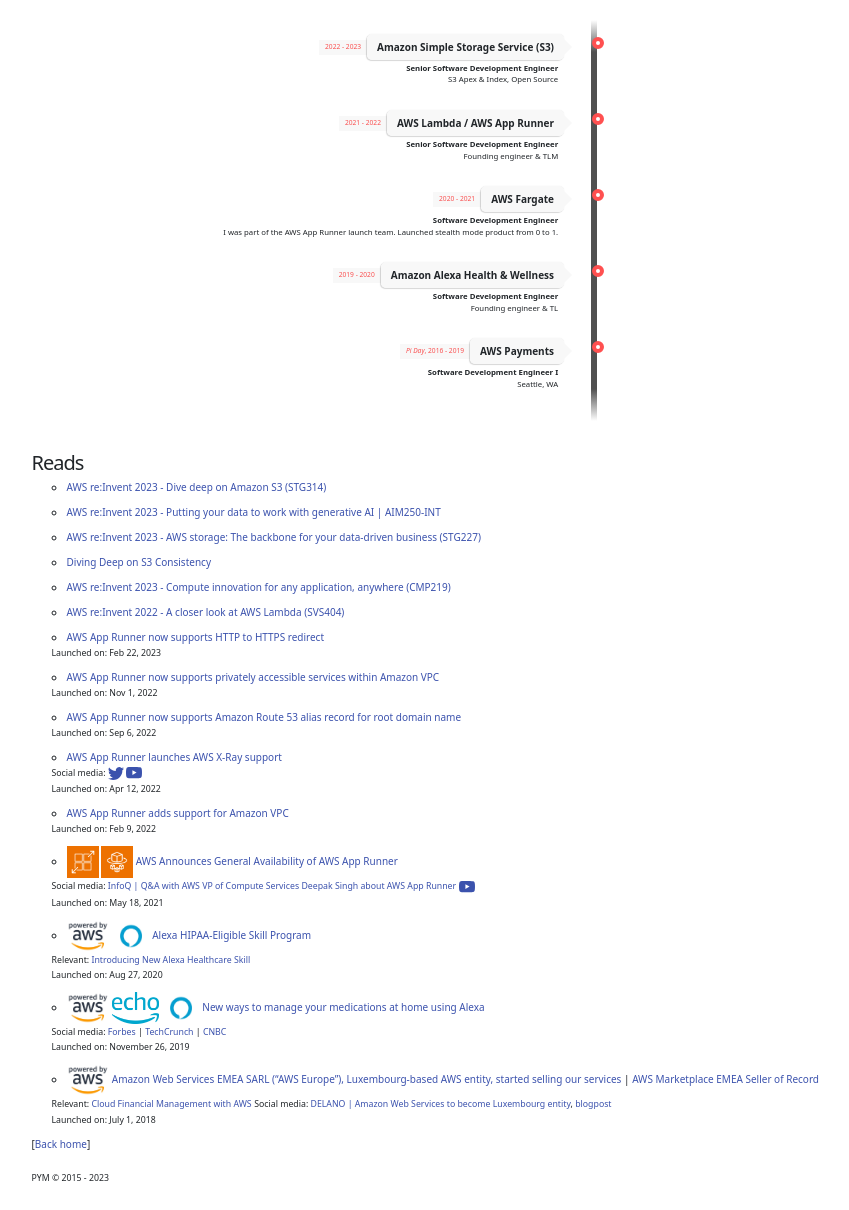
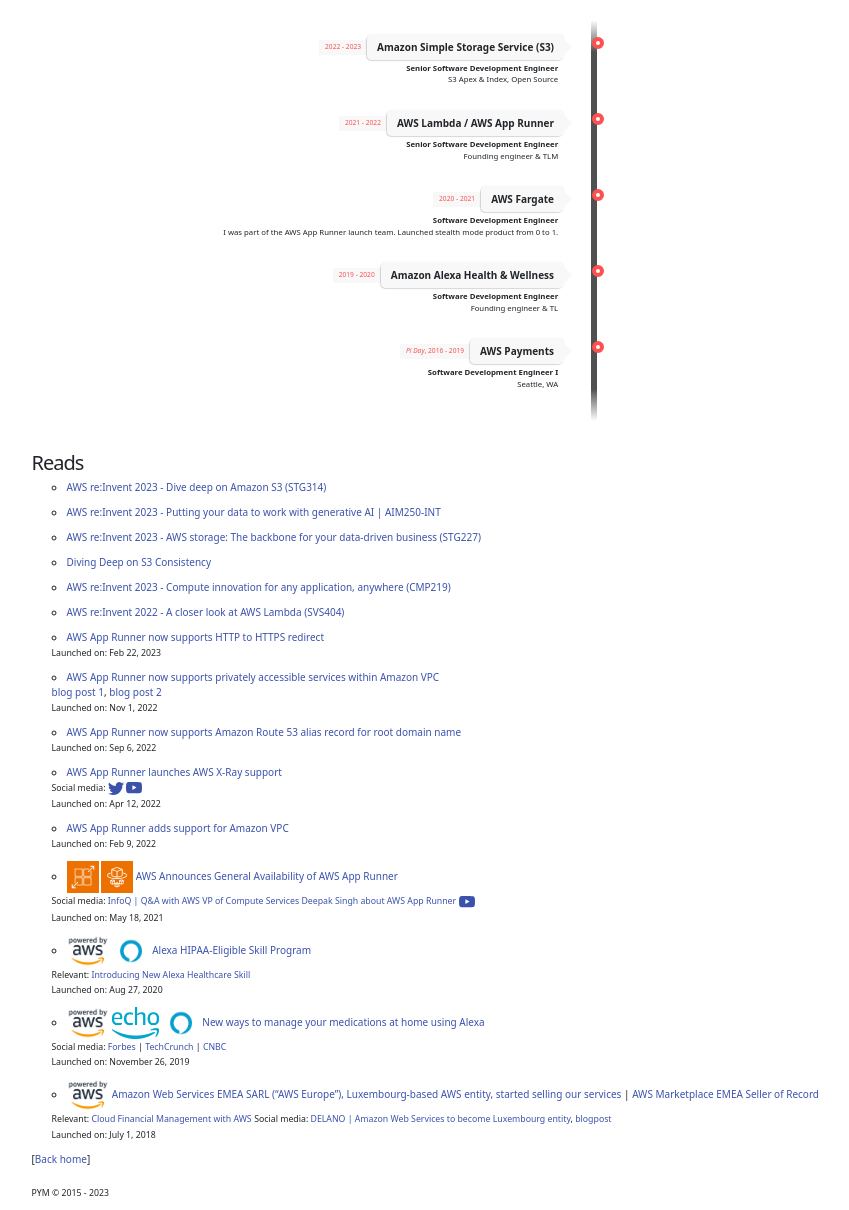
Before and after one commit to gfw001/gfw001.github.io, a Jekyll site: the page projects.html, which Jekyll copies as it is, in a window 1280 px wide. Shown: the whole page, without its empty margins (46-895 px from the left). Built offline with Jekyll 4.4.1, drawn with Linux system fonts in a browser that asks for light colours.

Commit message:
Update projects.html

```diff
--- a/projects.html
+++ b/projects.html
@@ -190,6 +190,7 @@
 </li>
 <li>
 <a href="https://aws.amazon.com/about-aws/whats-new/2022/11/aws-app-runner-supports-privately-accessible-services-amazon-vpc/">AWS App Runner now supports privately accessible services within Amazon VPC</a> <br>
+<a href="https://aws.amazon.com/blogs/containers/deep-dive-on-aws-app-runner-vpc-networking/">blog post 1</a>, <a href="https://aws.amazon.com/blogs/containers/deep-dive-on-aws-app-runner-private-services/">blog post 2</a><br>
 <small>Launched on: Nov 1, 2022</small>
 </li>
 <li>
```
